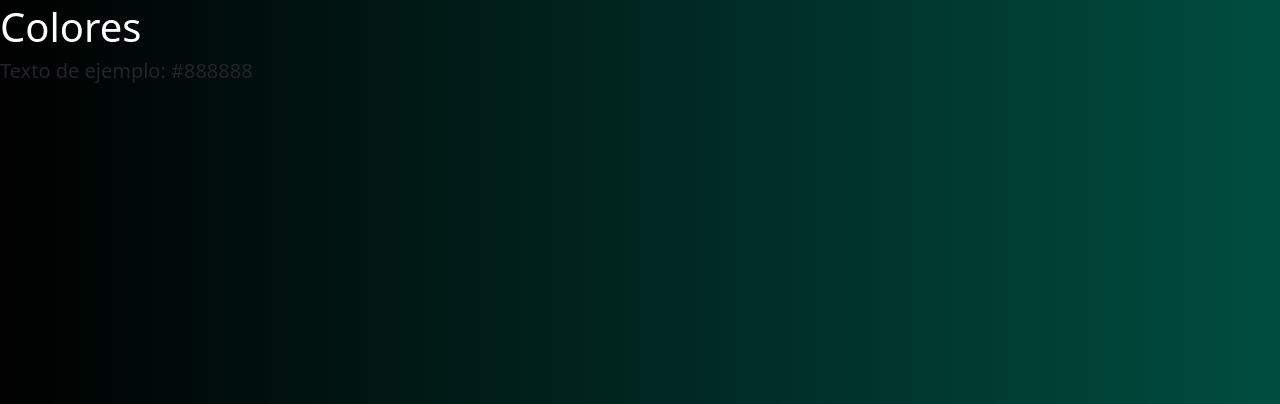
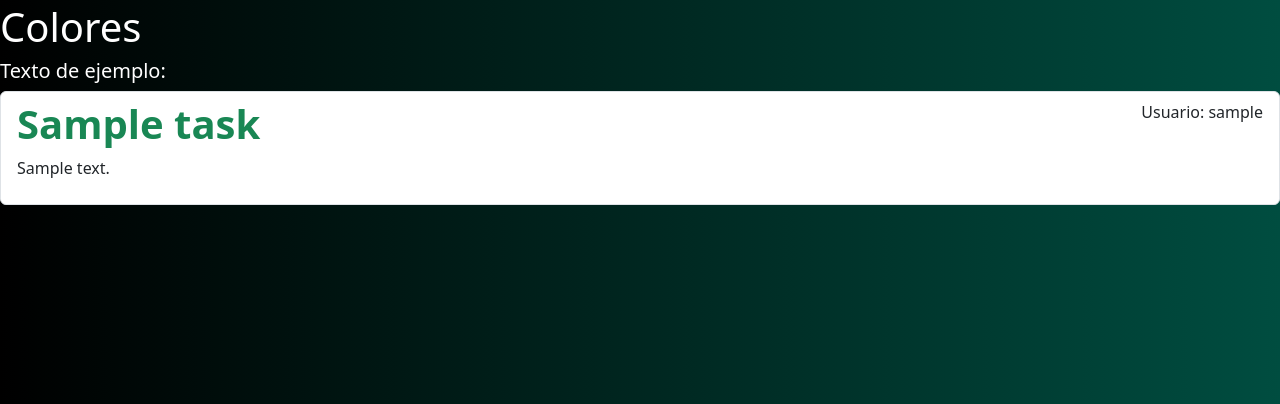
Before and after one commit to Shadowkirito123/django-crud, a Django app: page /obtener/ in a window 1280 px wide. Shown: the part 77-481 px from the top of the page. Run offline with Django 5.2, Linux system fonts and the light colour scheme; a user stored in the database is signed in; tables that the repository leaves empty hold one stand-in row (values such as "Sample post"); some libraries are stand-ins or nearby versions.

Commit message:
Agregando un campo para comentarios y agregar un vinculo a cada publicacion para poder verla mas a detalle y comentar

```diff
--- a/djangocrud/urls.py
+++ b/djangocrud/urls.py
@@ -39,7 +39,11 @@ urlpatterns = [
     path('usuario/<int:user_id>/restablacerClave/<str:token>/', views.restablecer_contraseña, name='restablecer_contraseña'),
     path('cambio/', views.cambio, name='cambio'),
     path('obtener/', views.obtenercolor, name='obtener'),
+    path('obtener/<int:task_id>', views.verpublicacion, name='ver'),
+    path('obtener/<int:task_id>/comentario', views.comentarpublicion, name ='comentar'),
+    path('obtener/mostrar', views.mostrarcomentario, name='mostrar'),
     path('publica/', views.verpublicacion, name='publica'),
+    path('prueba/', views.comentarpublicion, name='prueba'),
     re_path(r'^ckeditor/', include('ckeditor_uploader.urls')),
     path('sobrenosotros/',views.sobrenosotros_view, name='sobrenosotros')
     # path('ubicacion/', views.update_profile, name='update_profile'),
--- a/tasks/models.py
+++ b/tasks/models.py
@@ -34,3 +34,11 @@ class Colores(models.Model):
 
     def __str__(self):
         return self.color_fondo
+
+class Comentarios(models.Model):
+    user = models.ForeignKey(User, on_delete=models.CASCADE)
+    comment = models.TextField(blank=True)
+    task = models.ForeignKey(Task, on_delete=models.SET_NULL, null=True, blank=True, default=None)
+
+    def __str__(self) :
+        return self.comment
--- a/tasks/templates/obtenercolor.html
+++ b/tasks/templates/obtenercolor.html
@@ -3,7 +3,25 @@
 {% block content %}
 
     <h1 style="color: white;">Colores</h1>
-    <h5>Texto de ejemplo: {{color}}</h5>
-    {{form.as_p}}
+    <h5 style="color: white;">Texto de ejemplo:</h5>
+    <ul class="list-group">
+        {% for task in color %}
+
+        <a href="{% url 'ver' task.id %}"class="list-group-item">
+                  <header class="d-flex justify-content-between">
+                       {% if task.important %}
+                       <h1 class="fw-bold text-success">{{task.title}}</h1>
+                       {% else %}
+                       <h1 class="fw-bold">{{task.title}}</h1>
+
+                       {% endif %}
+                       <p>Usuario: {{task.user.username}}</p>
+                  </header>
+
+                  <p>{{task.description|safe}}</p>
+        </a>
+
+        {%endfor%}
+   </ul>
 
 {% endblock %}
--- a/tasks/views.py
+++ b/tasks/views.py
@@ -4,7 +4,7 @@ from django.contrib.auth.models import User
 from django.contrib.auth import login, logout, authenticate
 from django.db import IntegrityError
 from .forms import TaskForm, Public
-from .models import Task, Tokens, Pagina, Colores
+from .models import Task, Tokens, Pagina, Colores, Comentarios
 from django.utils import timezone
 from django.contrib.auth.decorators import login_required
 from django.core.mail import send_mail
@@ -421,7 +421,7 @@ def cambio(request):
         return redirect('/')
 
 def obtenercolor(request):
-    color = Colores.objects.get(user = request.user)
+    color = Task.objects.all()
     return render(request, 'obtenercolor.html',{
         'color': color
     })
@@ -429,10 +429,25 @@ def obtenercolor(request):
 def sobrenosotros_view(request):
     return render(request, 'sobrenosotros.html')
 
-def verpublicacion(request):
+def verpublicacion(request, task_id):
     if request.method == 'GET':
-        task = Task.objects.all()
-        form = Public(request.POST,instance=task)
-        return render(request, 'publicacion.html',{
-            'form': form
+        task = get_object_or_404(Task, pk=task_id)
+        return render (request, 'obtenepublicacion.html', {
+            'task':task
         })
+
+def comentarpublicion(request, task_id):
+    if request.method == 'GET':
+        return render(request, 'obtenepublicacion.html')
+    else:
+        comentario = request.POST['comentario']
+        tarea = get_object_or_404(Task, pk=task_id)
+        new_comentario = Comentarios(user = request.user, comment = comentario, task = tarea)
+        new_comentario.save()
+        return redirect('/')
+
+def mostrarcomentario(request):
+    tarea = Comentarios.objects.get(task = request.POST['id'])
+    return render(request, 'obtenepublicacion.html',{
+        'tarea':tarea
+    })
```
Also changed, not shown: tasks/templates/home.html (+13 -6 lines), tasks/templates/obtenepublicacion.html (added, +32 -0 lines), tasks/templates/prueba.html (added, +13 -0 lines), media/uploads/2024/06/24/carta-estructurada2.jpeg (added), media/uploads/2024/06/24/carta-estructurada2_thumb.jpeg (added), media/uploads/2024/06/24/e86db7c5-492f-4a48-a66a-f784b56796c0f218d0a746ad4ab3e582583062e0b186.jpeg (added), media/uploads/2024/06/24/e86db7c5-492f-4a48-a66a-f784b56796c0f218d0a746ad4ab3e582583062e0b186_thumb.jpeg (added), tasks/migrations/0040_comentarios.py (added), tasks/migrations/0041_comentarios_task.py (added).
